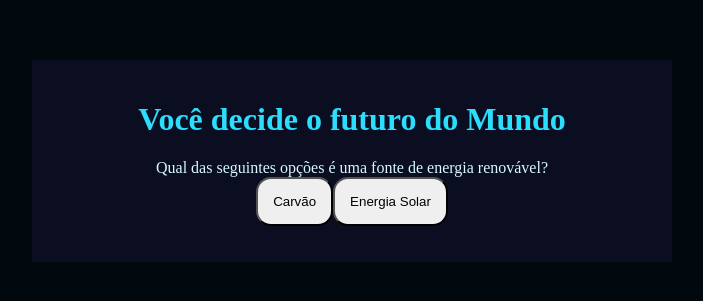
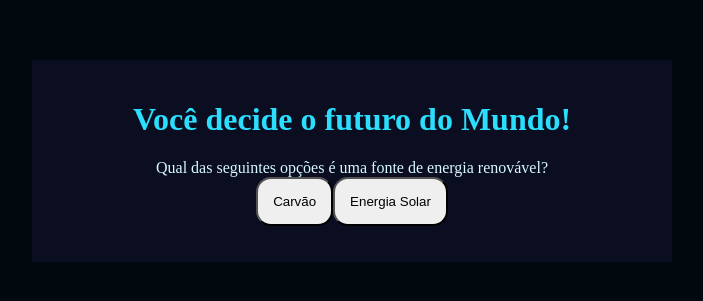
Before and after one commit to molinaritrem/ambiental, a plain HTML site: page index.html in a window 1280 px wide. Shown: the part 247-548 px from the top of the page, without its empty margins (288-991 px from the left). Drawn offline with Linux system fonts and the light colour scheme.

Commit message:
Add files via upload

```diff
--- a/index.html
+++ b/index.html
@@ -4,11 +4,11 @@
     <meta charset="UTF-8">
     <meta name="viewport" content="width=device-width, initial-scale=1.0">
     <link rel="stylesheet" href="style.css">
-    <title>Você decide o futuro do Mundo</title>
+    <title>Você decide o futuro do Mundo!</title>
 </head>
 <body>
     <div class="caixa-principal">
-        <h1>Você decide o futuro do Mundo</h1>
+        <h1>Você decide o futuro do Mundo!</h1>
         <div class="caixa-perguntas"></div>
         <div class="caixa-alternativas"></div>
         <div class="caixa-resultado">
```
